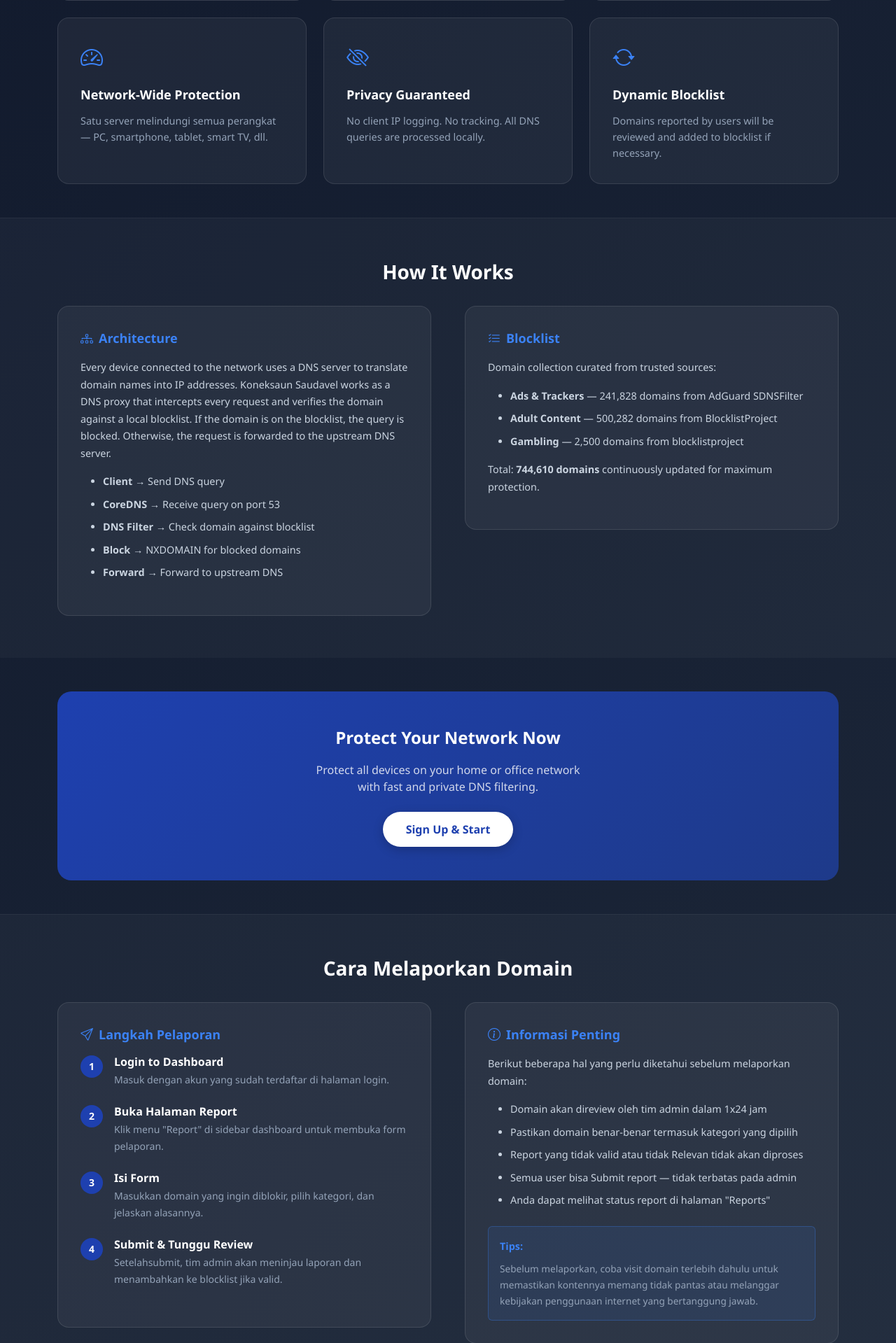
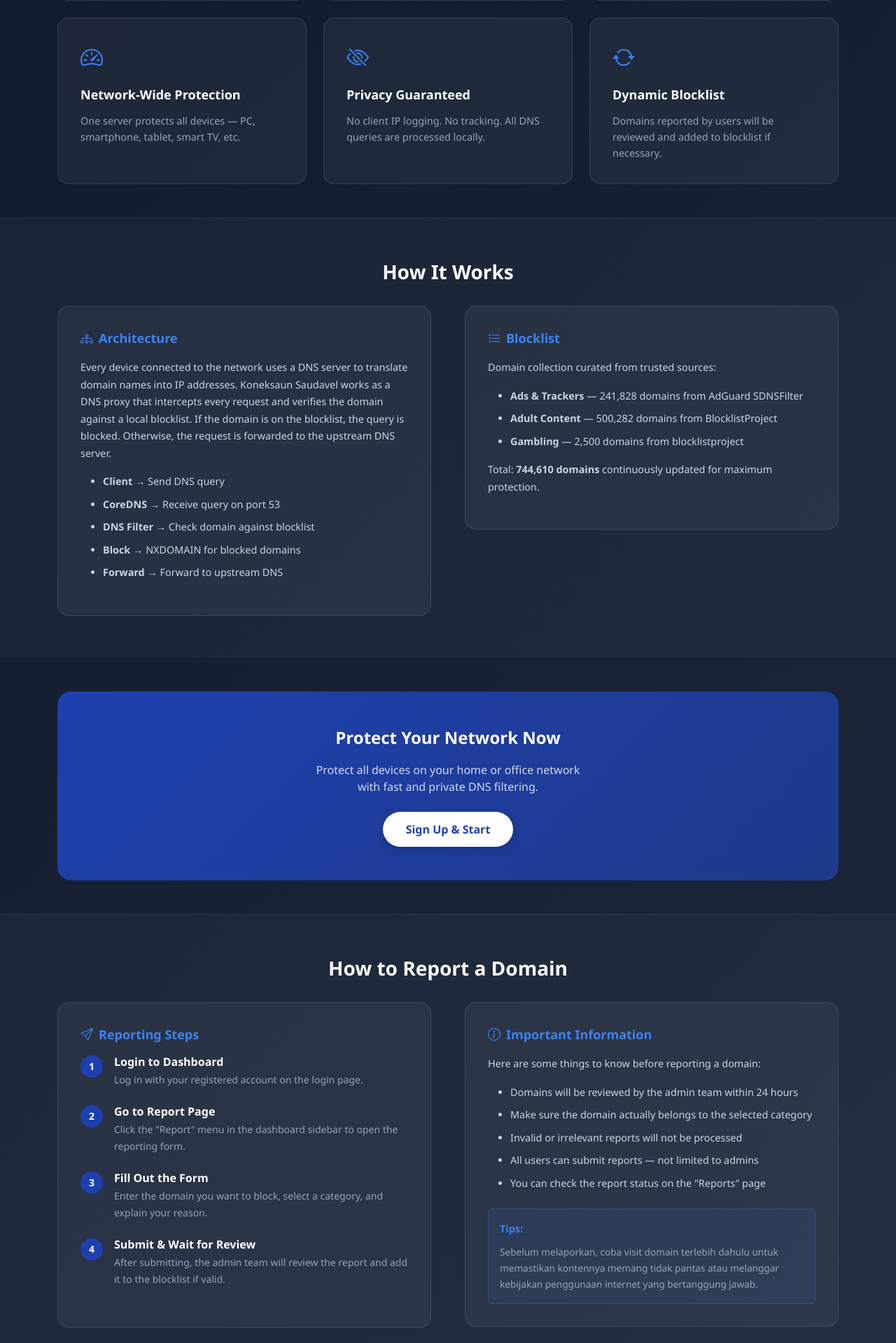
Before and after one commit to bmzashura/koneksaun-saudavel, a Flask app: page / in a window 1280 px wide. Shown: the part 1231-3150 px from the top of the page at 70% size. Run offline with Flask 3, Linux system fonts and the light colour scheme.

Commit message:
i18n: complete remaining Indonesian text in home.html — report section + tips

```diff
--- a/templates/home.html
+++ b/templates/home.html
@@ -388,8 +388,8 @@
                         <div class="feature-icon"><i class="bi bi-speedometer2"></i></div>
                         <div class="feature-title">Network-Wide Protection</div>
                         <div class="feature-desc">
-                            Satu server melindungi semua perangkat —
-                            PC, smartphone, tablet, smart TV, dll.
+                            One server protects all devices —
+                            PC, smartphone, tablet, smart TV, etc.
                         </div>
                     </div>
                 </div>
@@ -470,38 +470,38 @@
     <!-- Report Section -->
     <section class="info-section" id="report">
         <div class="container">
-            <h2 class="section-title">Cara Melaporkan Domain</h2>
+            <h2 class="section-title">How to Report a Domain</h2>
             <div class="row g-5">
                 <div class="col-lg-6">
                     <div class="info-card">
-                        <div class="info-title"><i class="bi bi-send me-2"></i>Langkah Pelaporan</div>
+                        <div class="info-title"><i class="bi bi-send me-2"></i>Reporting Steps</div>
                         <div class="info-text">
                             <div class="how-step">
                                 <div class="step-number">1</div>
                                 <div class="step-content">
                                     <h5>Login to Dashboard</h5>
-                                    <p>Masuk dengan akun yang sudah terdaftar di halaman login.</p>
+                                    <p>Log in with your registered account on the login page.</p>
                                 </div>
                             </div>
                             <div class="how-step">
                                 <div class="step-number">2</div>
                                 <div class="step-content">
-                                    <h5>Buka Halaman Report</h5>
-                                    <p>Klik menu "Report" di sidebar dashboard untuk membuka form pelaporan.</p>
+                                    <h5>Go to Report Page</h5>
+                                    <p>Click the "Report" menu in the dashboard sidebar to open the reporting form.</p>
                                 </div>
                             </div>
                             <div class="how-step">
                                 <div class="step-number">3</div>
                                 <div class="step-content">
-                                    <h5>Isi Form</h5>
-                                    <p>Masukkan domain yang ingin diblokir, pilih kategori, dan jelaskan alasannya.</p>
+                                    <h5>Fill Out the Form</h5>
+                                    <p>Enter the domain you want to block, select a category, and explain your reason.</p>
                                 </div>
                             </div>
                             <div class="how-step">
                                 <div class="step-number">4</div>
                                 <div class="step-content">
-                                    <h5>Submit & Tunggu Review</h5>
-                                    <p>Setelahsubmit, tim admin akan meninjau laporan dan menambahkan ke blocklist jika valid.</p>
+                                    <h5>Submit & Wait for Review</h5>
+                                    <p>After submitting, the admin team will review the report and add it to the blocklist if valid.</p>
                                 </div>
                             </div>
                         </div>
@@ -509,15 +509,15 @@
                 </div>
                 <div class="col-lg-6">
                     <div class="info-card">
-                        <div class="info-title"><i class="bi bi-info-circle me-2"></i>Informasi Penting</div>
+                        <div class="info-title"><i class="bi bi-info-circle me-2"></i>Important Information</div>
                         <div class="info-text">
-                            <p>Berikut beberapa hal yang perlu diketahui sebelum melaporkan domain:</p>
+                            <p>Here are some things to know before reporting a domain:</p>
                             <ul class="info-list mt-3">
-                                <li>Domain akan direview oleh tim admin dalam 1x24 jam</li>
-                                <li>Pastikan domain benar-benar termasuk kategori yang dipilih</li>
-                                <li>Report yang tidak valid atau tidak Relevan tidak akan diproses</li>
-                                <li>Semua user bisa Submit report — tidak terbatas pada admin</li>
-                                <li>Anda dapat melihat status report di halaman "Reports"</li>
+                                <li>Domains will be reviewed by the admin team within 24 hours</li>
+                                <li>Make sure the domain actually belongs to the selected category</li>
+                                <li>Invalid or irrelevant reports will not be processed</li>
+                                <li>All users can submit reports — not limited to admins</li>
+                                <li>You can check the report status on the "Reports" page</li>
                             </ul>
                             <div class="mt-4 p-3 rounded" style="background: rgba(59,130,246,0.1); border: 1px solid rgba(59,130,246,0.3);">
                                 <strong style="color:#3b82f6">Tips:</strong>
@@ -535,41 +535,41 @@
     <!-- Internet Safety Tips -->
     <section class="py-5">
         <div class="container">
-            <h2 class="section-title">Tips Internet Aman & Bertanggung Jawab</h2>
+            <h2 class="section-title">Safe & Responsible Internet Tips</h2>
             <div class="row g-4">
                 <div class="col-md-3">
                     <div class="feature-card">
                         <div class="feature-icon"><i class="bi bi-people"></i></div>
-                        <div class="feature-title">Awasi Anak-Anak</div>
+                        <div class="feature-title">Monitor Children</div>
                         <div class="feature-desc">
-                            Gunakan tools parental control dan tetap awasi aktivitas online anak-anak. Komunikasi terbuka tentang risiko internet juga sangat penting.
+                            Use parental control tools and monitor children's online activity. Open communication about internet risks is also very important.
                         </div>
                     </div>
                 </div>
                 <div class="col-md-3">
                     <div class="feature-card">
                         <div class="feature-icon"><i class="bi bi-key"></i></div>
-                        <div class="feature-title">Gunakan Password Kuat</div>
+                        <div class="feature-title">Use Strong Passwords</div>
                         <div class="feature-desc">
-                            Buat password yang unik untuk setiap akun. Gunakan minimal 12 karakter dengan kombinasi huruf, angka, dan simbol.
+                            Create unique passwords for each account. Use at least 12 characters with a mix of letters, numbers, and symbols.
                         </div>
                     </div>
                 </div>
                 <div class="col-md-3">
                     <div class="feature-card">
                         <div class="feature-icon"><i class="bi bi-shield-check"></i></div>
-                        <div class="feature-title">Hindari Situs Tidak Aman</div>
+                        <div class="feature-title">Avoid Unsafe Websites</div>
                         <div class="feature-desc">
-                            Periksa URL sebelum memasukkan informasi sensitif. Pastikan ada HTTPS dan simbol gembok di address bar browser.
+                            Check the URL before entering sensitive information. Make sure there is HTTPS and a padlock icon in your browser's address bar.
                         </div>
                     </div>
                 </div>
                 <div class="col-md-3">
                     <div class="feature-card">
                         <div class="feature-icon"><i class="bi bi-clock"></i></div>
-                        <div class="feature-title">Batasi Waktu Layar</div>
+                        <div class="feature-title">Limit Screen Time</div>
                         <div class="feature-desc">
-                            Tetapkan batas waktu penggunaan internet untuk diri sendiri dan keluarga. Gunakan fitur screen time di masing-masing perangkat.
+                            Set time limits for internet use for yourself and your family. Use screen time features on each device.
                         </div>
                     </div>
                 </div>
@@ -585,7 +585,7 @@
                 Koneksaun Saudavel — DNS Content Blocker
             </p>
             <p class="mb-0">
-                Untuk internet yang lebih aman dan bertanggung jawab.
+                For a safer and more responsible internet.
                 <a href="/login" style="color:#64748b;text-decoration:underline;">Dashboard Login</a>
             </p>
         </div>
```
